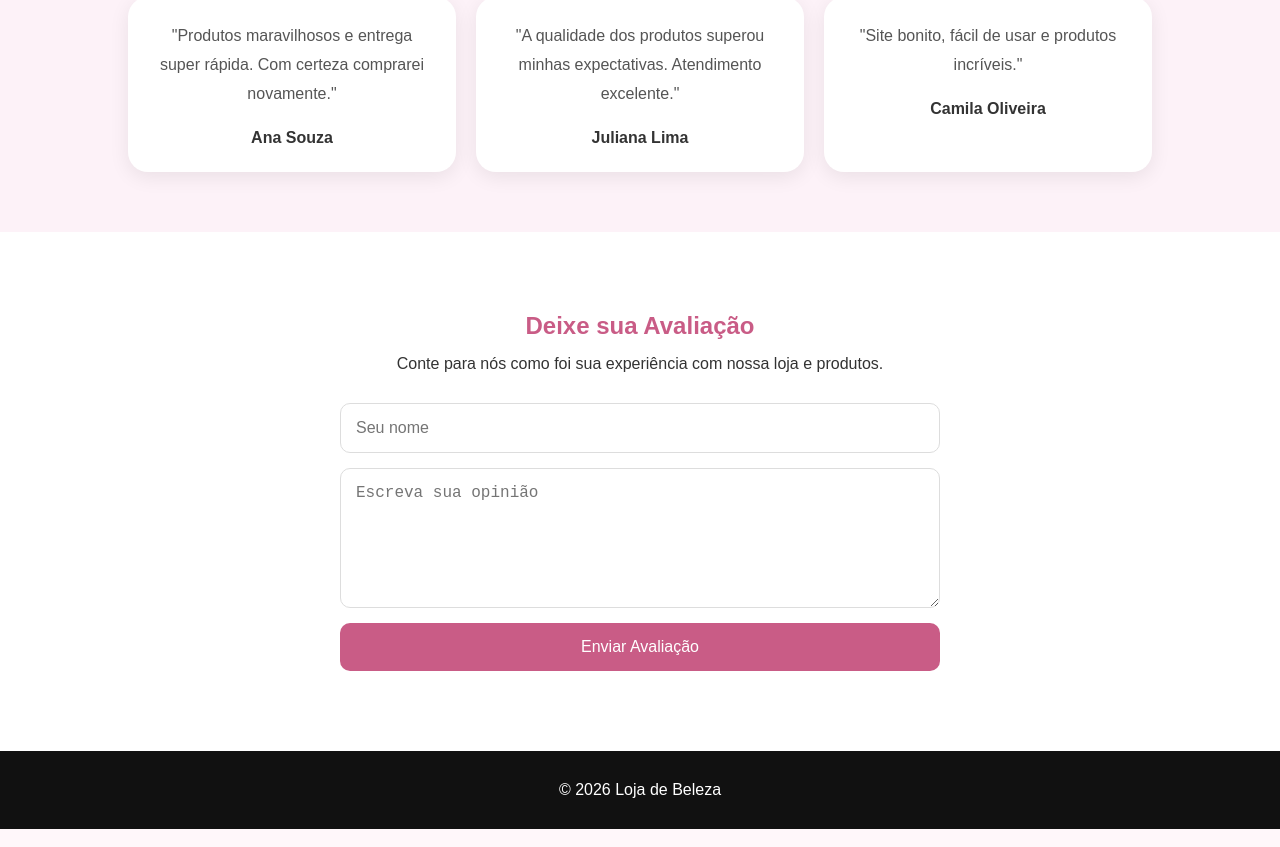
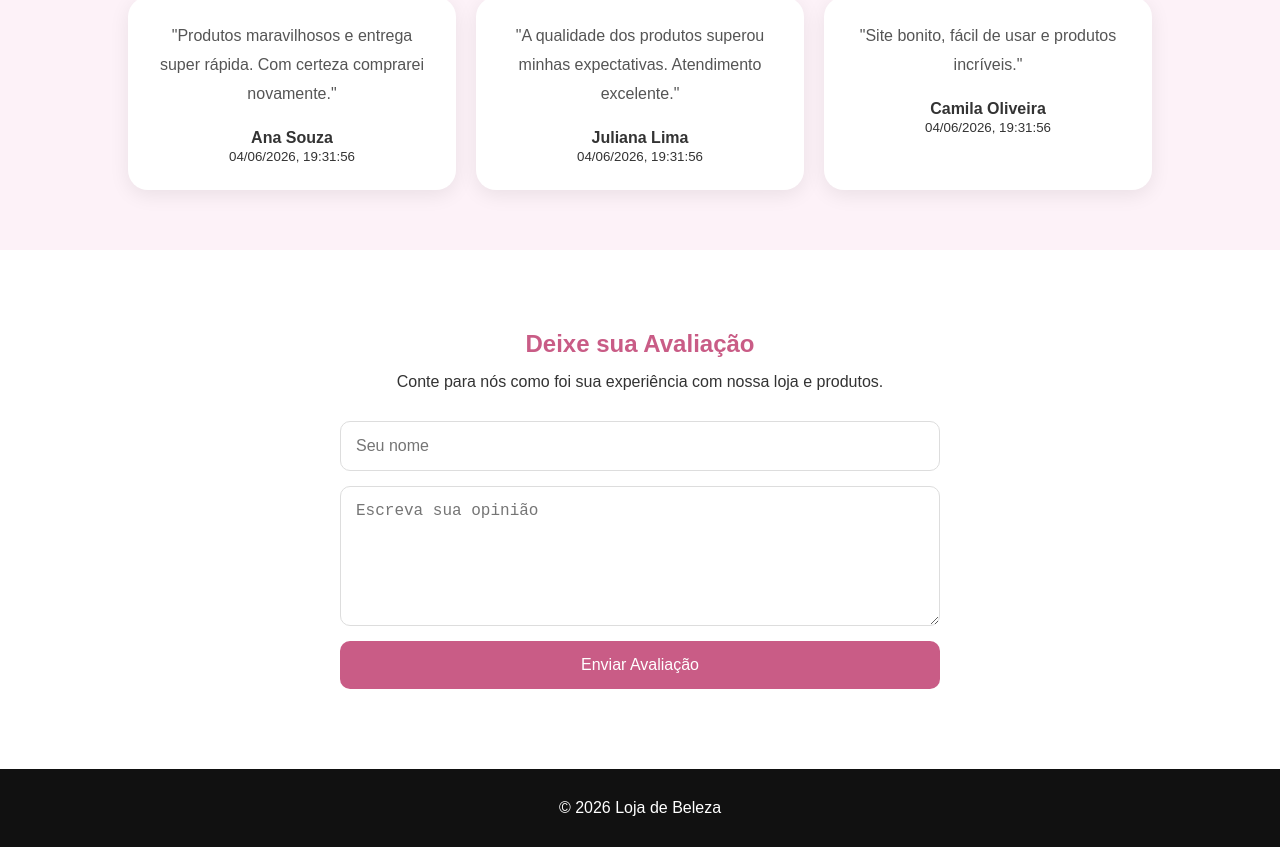
Before and after one commit to williams4803/Beleza-da-Mulher, a React (Vite) app: page / in a window 1280 px wide. Shown: the part 2280-3127 px from the top of the page. Built offline with nearby package versions, Linux system fonts and the light colour scheme.

Commit message:
Adicionar data/hora às avaliações e exibir em Feedback

```diff
--- a/src/App.jsx
+++ b/src/App.jsx
@@ -18,20 +18,28 @@ function App() {
       nome: "Ana Souza",
       mensagem:
         "Produtos maravilhosos e entrega super rápida. Com certeza comprarei novamente.",
+      createdAt: new Date().toISOString(),
     },
     {
       nome: "Juliana Lima",
       mensagem:
         "A qualidade dos produtos superou minhas expectativas. Atendimento excelente.",
+      createdAt: new Date().toISOString(),
     },
     {
       nome: "Camila Oliveira",
       mensagem: "Site bonito, fácil de usar e produtos incríveis.",
+      createdAt: new Date().toISOString(),
     },
   ]);
 
   const handleAddReview = (review) => {
-    setReviews((prev) => [review, ...prev]);
+    const reviewWithDate = {
+      ...review,
+      createdAt: review.createdAt || new Date().toISOString(),
+    };
+
+    setReviews((prev) => [reviewWithDate, ...prev]);
   };
   return (
     <>
--- a/src/components/Feedback.jsx
+++ b/src/components/Feedback.jsx
@@ -12,6 +12,9 @@ function Feedback({ reviews = [] }) {
           <div className="feedback-card" key={idx}>
             <p>{`"${r.mensagem}"`}</p>
             <h4>{r.nome}</h4>
+            <small className="feedback-date">
+              {new Date(r.createdAt || Date.now()).toLocaleString("pt-BR")}
+            </small>
           </div>
         ))}
 
```
